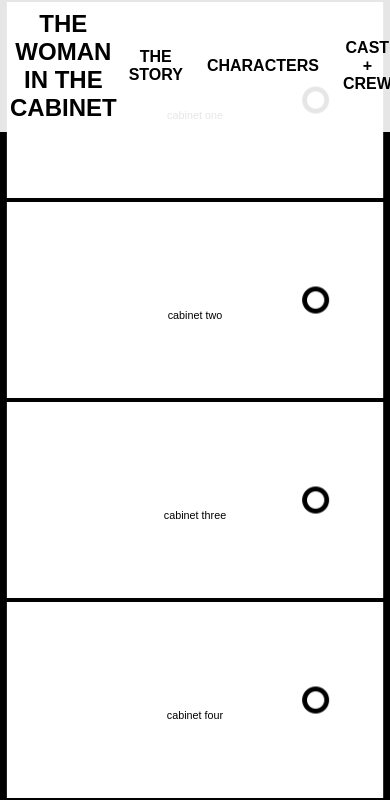
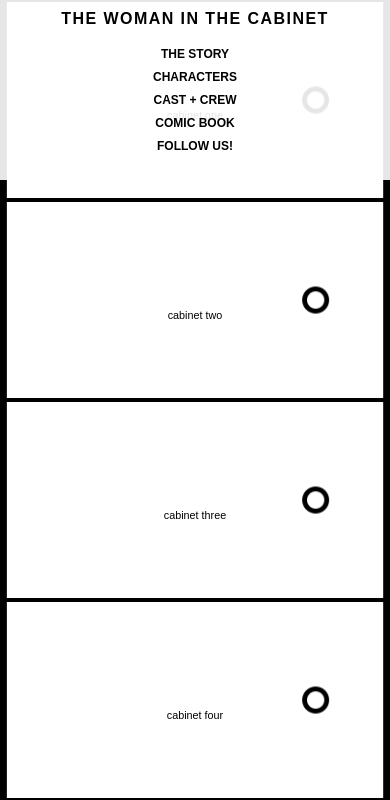
Before and after one commit to doodybrains/cbnts, a React (Create React App) app: page / in a window 390 px wide. Shown: the top 800 px of the page. Built offline with nearby package versions, Linux system fonts and the light colour scheme; the HTML template or start-up script is replaced by a standard one.

Commit message:
Basic mobile menu

```diff
--- a/src/App.css
+++ b/src/App.css
@@ -12,6 +12,9 @@
 
 .home h2 {
   margin: 0;
+  text-align: center;
+  font-size: 1em;
+  letter-spacing: .09em;
 }
 
 .home-logo {
@@ -23,38 +26,53 @@
   padding: 10px;
   color: black;
   position: fixed;
-  display: flex;
-  align-items: center;
-  justify-content: space-between;
   z-index: 999;
+  width: 100%;
+}
+
+.home-header ul {
+  list-style: none;
+  padding: 0;
+  text-transform: uppercase;
+}
+
+.home-header ul li {
+  color: #000;
+  font-weight: bold;
+  text-align: center;
+  margin-bottom: 5px;
 }
 
 @media only screen and (min-width : 720px) {
   .home-header {
     position: relative;
+    display: flex;
+    align-items: center;
+    justify-content: space-between;
   }
-}
-.home-header ul {
-  list-style: none;
-  padding: 0;
-  display: flex;
-  align-items: center;
-  text-transform: uppercase;
-}
+  .home h2 {
+    text-align: left;
+    font-size: 1.25em;
+  }
 
-.home-header ul li {
-  color: #000;
-  padding: 0 12px;
-  font-weight: bold;
+  .home-header ul {
+    display: flex;
+    align-items: center;
+  }
+
+  .home-header ul li {
+    padding: 0 12px;
+    margin-bottom: 0;
+  }
 }
 
 .home-header ul li a {
   cursor: pointer;
+  font-size: .75em;
 }
 
 .home-header ul li.active a {
   border-bottom: 2px solid #000;
-
 }
 
 .home-intro {
@@ -62,9 +80,11 @@
 }
 
 .cabinet-container {
+  display: none;
+}
+.cabinet-container.active {
   display: block;
 }
-
 @media only screen and (min-width : 720px) {
   .cabinet-container {
     display: none;
--- a/src/modal.css
+++ b/src/modal.css
@@ -1,4 +1,9 @@
+.modal-container {
+  display: none;
+}
+
 .modal-container.active {
+  display: block;
   cursor: pointer;
   border: 5px solid yellow;
   padding: 60px 20px;
@@ -12,3 +17,9 @@
   height: 100%;
   z-index: 9999;
 }
+
+.modal-container.active .close {
+  position: absolute;
+  top: 30px;
+  right: 30px;
+}
```
